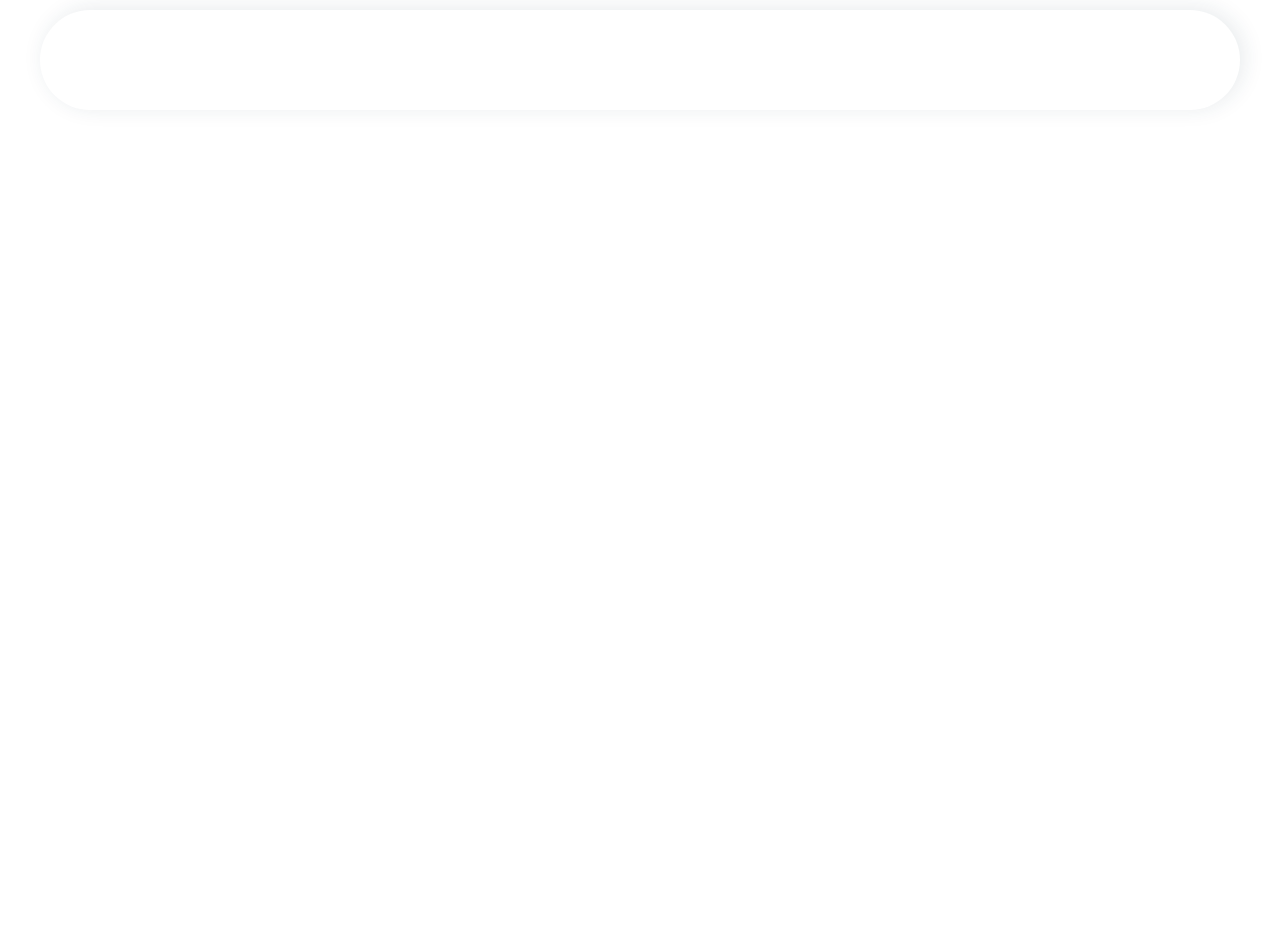
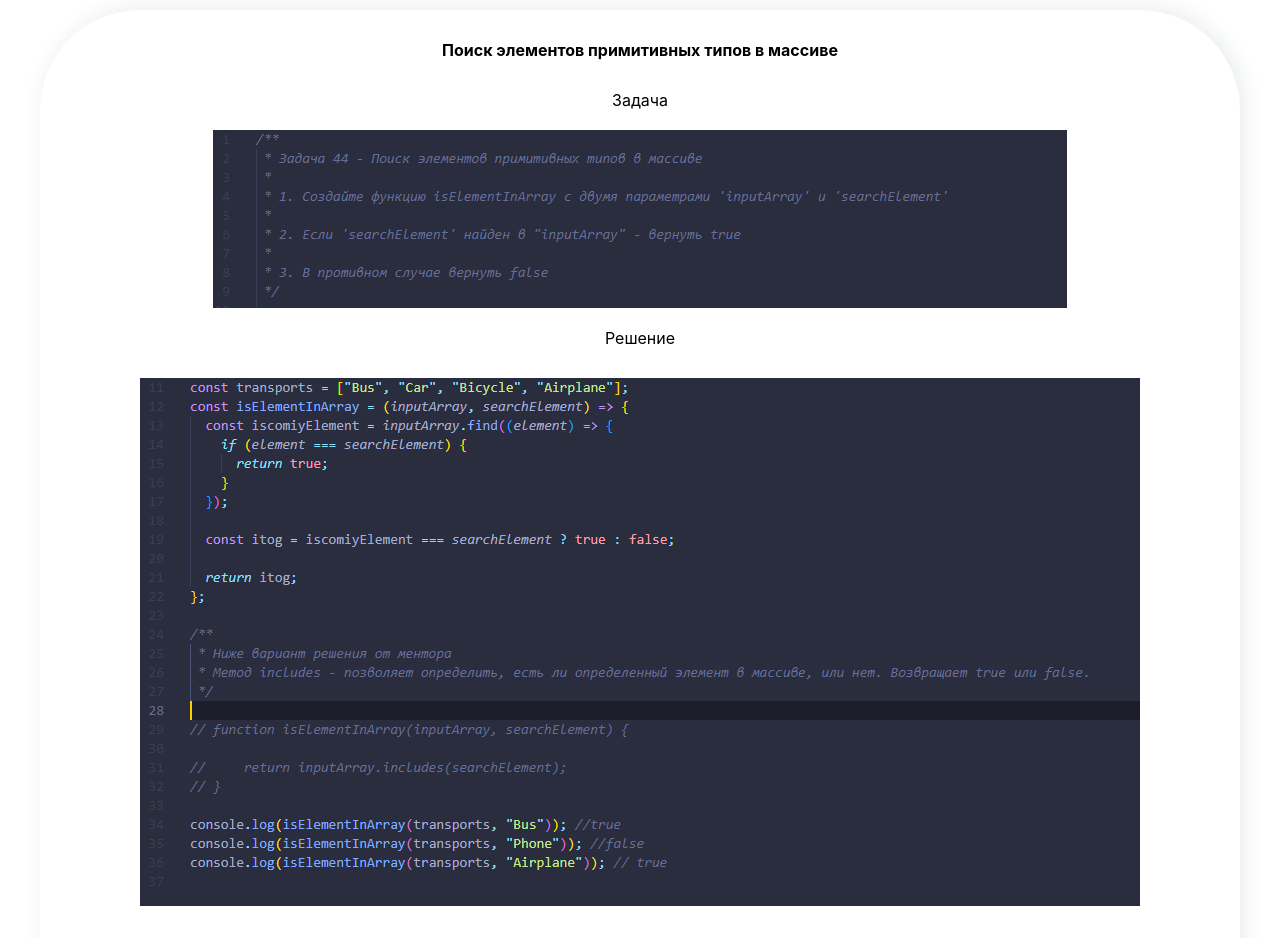
Before and after one commit to R1msk1y/Bogdan_Stas4uk_javaScript_myPractice, a React (Create React App) app: page /task_44 in a window 1280 px wide. Before the commit this address had no page. Shown: the part 40-978 px from the top of the page. Before the commit the page ends 800 px from the top, so only its background shows below. Built offline with nearby package versions, Linux system fonts and the light colour scheme.

Commit message:
добавил задачу 44

```diff
--- a/src/App.js
+++ b/src/App.js
@@ -11,6 +11,7 @@ import Task_34 from "./pages/Task_34";
 import Task_40 from "./pages/Task_40";
 import Task_41 from "./pages/Task_41";
 import Task_43 from "./pages/Task_43";
+import Task_44 from "./pages/Task_44";
 
 function App() {
   return (
@@ -26,7 +27,8 @@ function App() {
           <Route path="task_39" element={<Task_39 />} />
           <Route path="task_40" element={<Task_40 />} />
           <Route path="task_41" element={<Task_41 />} />
-          <Route path="task_43" element={<Task_43/>} />
+          <Route path="task_43" element={<Task_43 />} />
+          <Route path="task_44" element={<Task_44 />} />
         </Routes>
       </div>
     </div>
--- a/src/components/TaskList/TaskList.jsx
+++ b/src/components/TaskList/TaskList.jsx
@@ -13,6 +13,9 @@ const TaskList = () => {
       <Link to="task_40">Задача 40. Конвертация JSON в JavaScript объекты</Link>
       <Link to="task_41">Задача 41. Поиск объектов в массиве</Link>
       <Link to="task_43">Задача 43. Сравнение двух массивов</Link>
+      <Link to="task_44">
+        Задача 44. Поиск элементов примитивных типов в массиве
+      </Link>
     </div>
   );
 };
--- /dev/null
+++ b/src/pages/Task_44.jsx
@@ -0,0 +1,24 @@
+import { Link } from "react-router-dom";
+import condition_task44 from "./../img/tasks/condition_task44.png";
+import solution_task44 from "./../img/tasks/solution_task44.png";
+const Task_44 = () => {
+  return (
+    <div>
+      <div className="task">
+        <h2 className="task__mainTitle">Поиск элементов примитивных типов в массиве</h2>
+        <h2 className="task__title">Задача</h2>
+        <div className="task__imgBox">
+          <img className="task__img" src={condition_task44} alt="" />
+        </div>
+        <div className="task__imgBox">
+          <h2 className="solution__title">Решение</h2>
+          <img className="task__img" src={solution_task44} alt="" />
+        </div>
+        <Link className="task__btn" to="/">
+          На главную
+        </Link>
+      </div>
+    </div>
+  );
+};
+export default Task_44;
```
Also changed, not shown: src/img/tasks/condition_task44.png (added), src/img/tasks/solution_task44.png (added).
